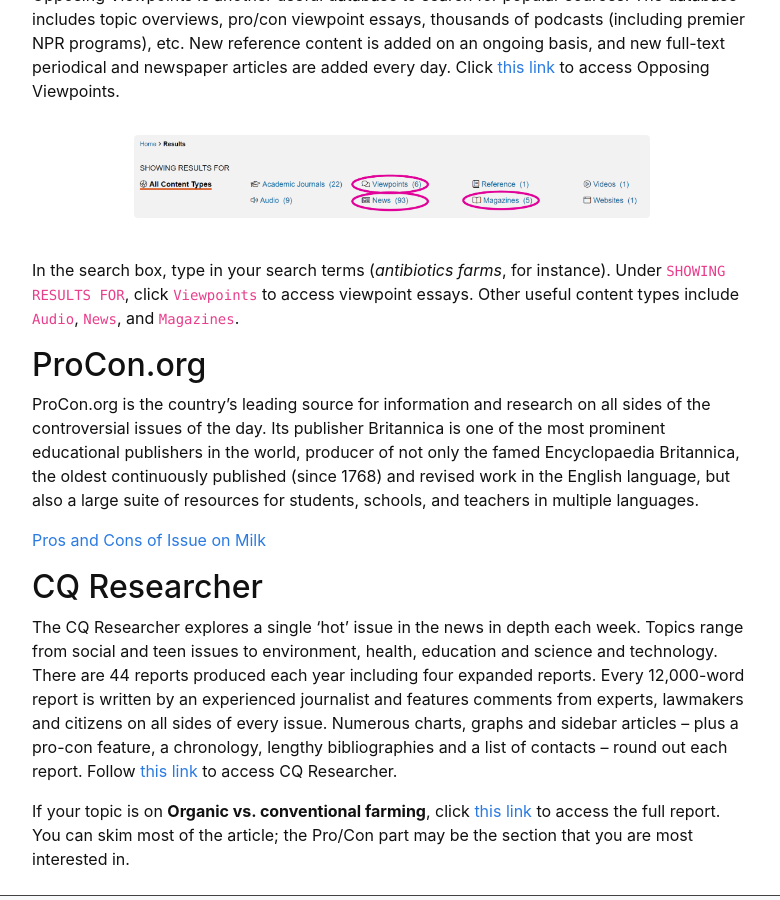
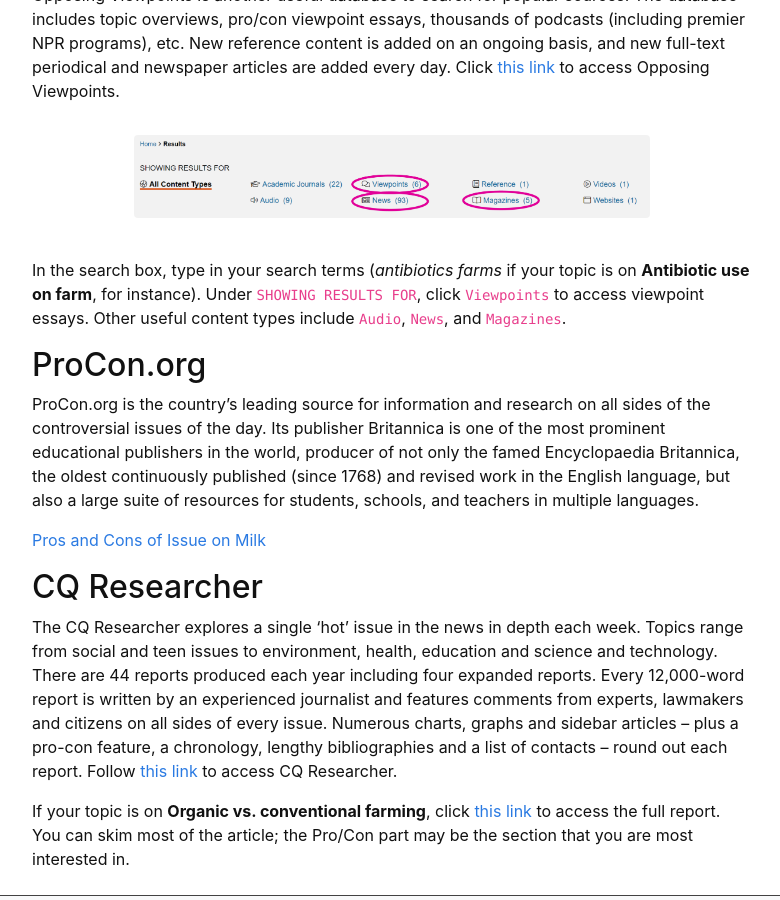
Before and after one commit to hanwendong1/AVS463-f20, a Jekyll site: the page built from content/2-Popular-Sources.md, in a window 1280 px wide and 900 px high, scrolled down 2202 px. Shown: the whole window, without its empty margins (248-1028 px from the left). Built offline with Jekyll 4.4.1, drawn with Linux system fonts in a browser that asks for light colours.

Commit message:
Update 2-Popular-Sources.md

```diff
--- a/content/2-Popular-Sources.md
+++ b/content/2-Popular-Sources.md
@@ -54,7 +54,7 @@ Opposing Viewpoints is another useful database to search for popular sources. Th
 
 {% include figure.html img="Screenshots-04.png" alt="Opposing Viewpoints" width="75%" %}
 
-In the search box, type in your search terms (*antibiotics farms*, for instance). Under `SHOWING RESULTS FOR`, click `Viewpoints` to access viewpoint essays. Other useful content types include `Audio`, `News`, and `Magazines`.
+In the search box, type in your search terms (*antibiotics farms* if your topic is on **Antibiotic use on farm**, for instance). Under `SHOWING RESULTS FOR`, click `Viewpoints` to access viewpoint essays. Other useful content types include `Audio`, `News`, and `Magazines`.
 
 ## ProCon.org
 
```
